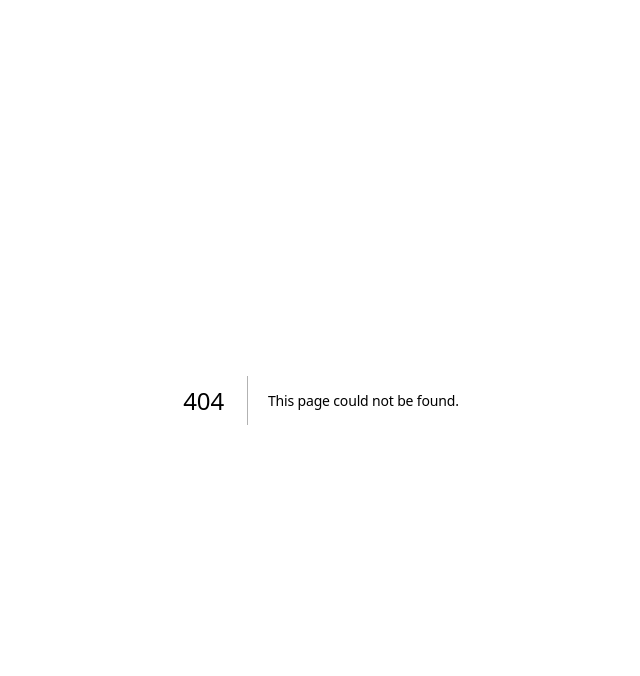
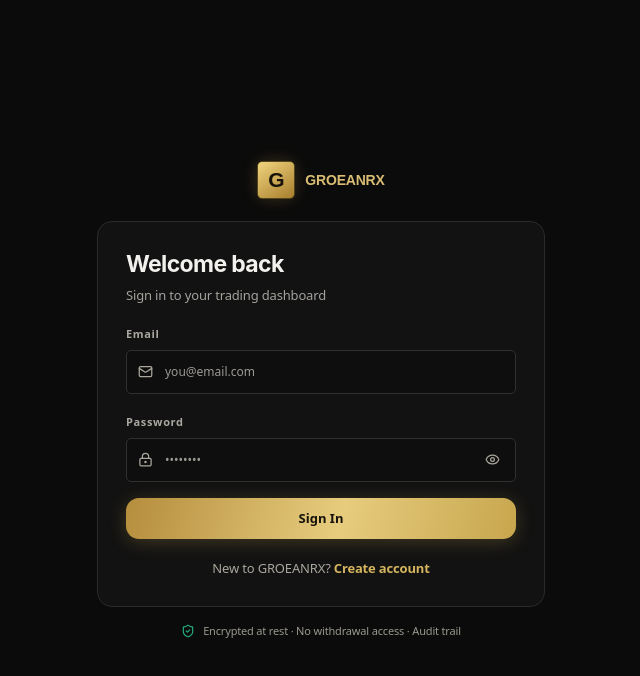
Before and after one commit to ARTHURBUKENYA30/groearnx, a Next.js app: page /auth in a window 1280 px wide. Before the commit this address had no page. Shown: the top 676 px of the page, without its empty margins (319-959 px from the left). Built offline with nearby package versions, Linux system fonts and the light colour scheme.

Commit message:
Add reference-compatible /auth route for sign-in and referral registration

```diff
--- /dev/null
+++ b/app/auth/page.tsx
@@ -0,0 +1,12 @@
+import Login from "@/app/login/page";
+import Signup from "@/app/signup/page";
+
+type Params = { error?: string; message?: string; next?: string; ref?: string };
+
+export default async function Auth({ searchParams }: { searchParams: Promise<Params> }) {
+  const params = await searchParams;
+  if (params.ref) {
+    return <Signup searchParams={Promise.resolve({ ref: params.ref, error: params.error })}/>;
+  }
+  return <Login searchParams={Promise.resolve(params)}/>;
+}
```
